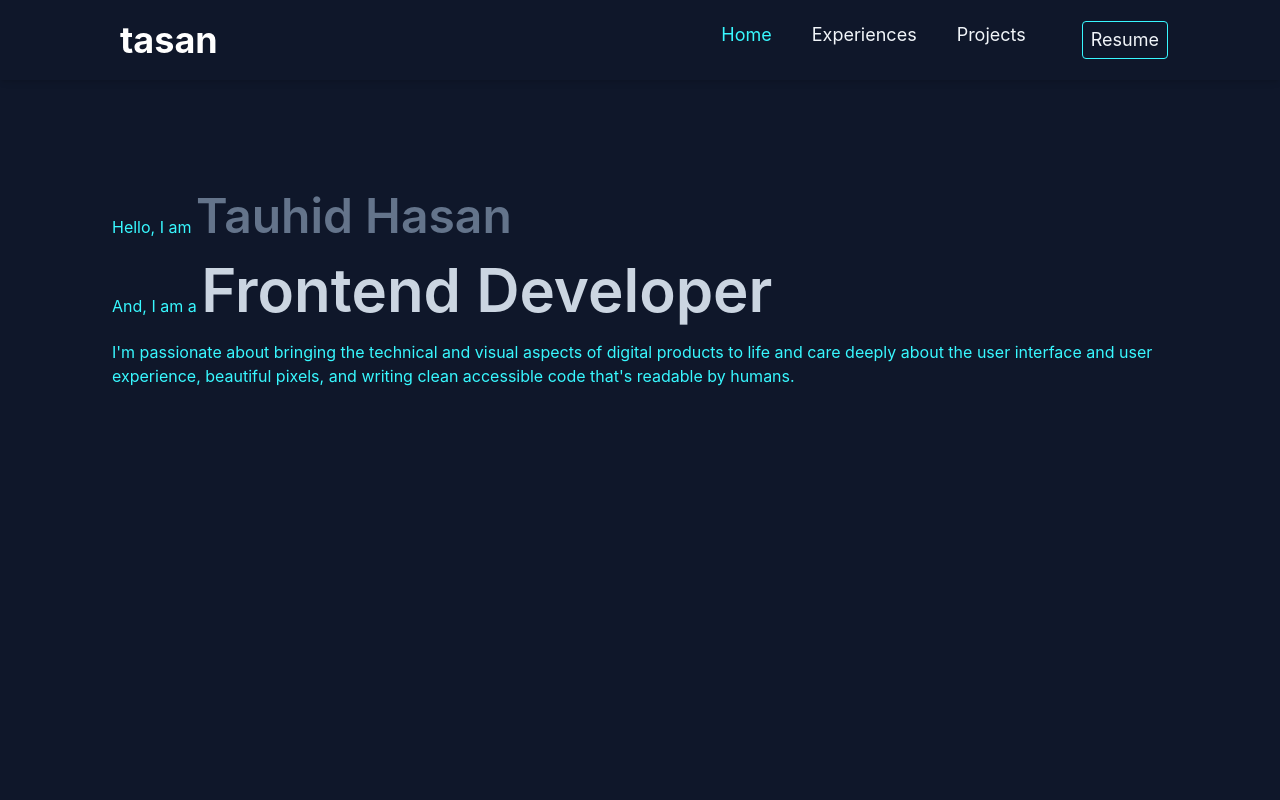
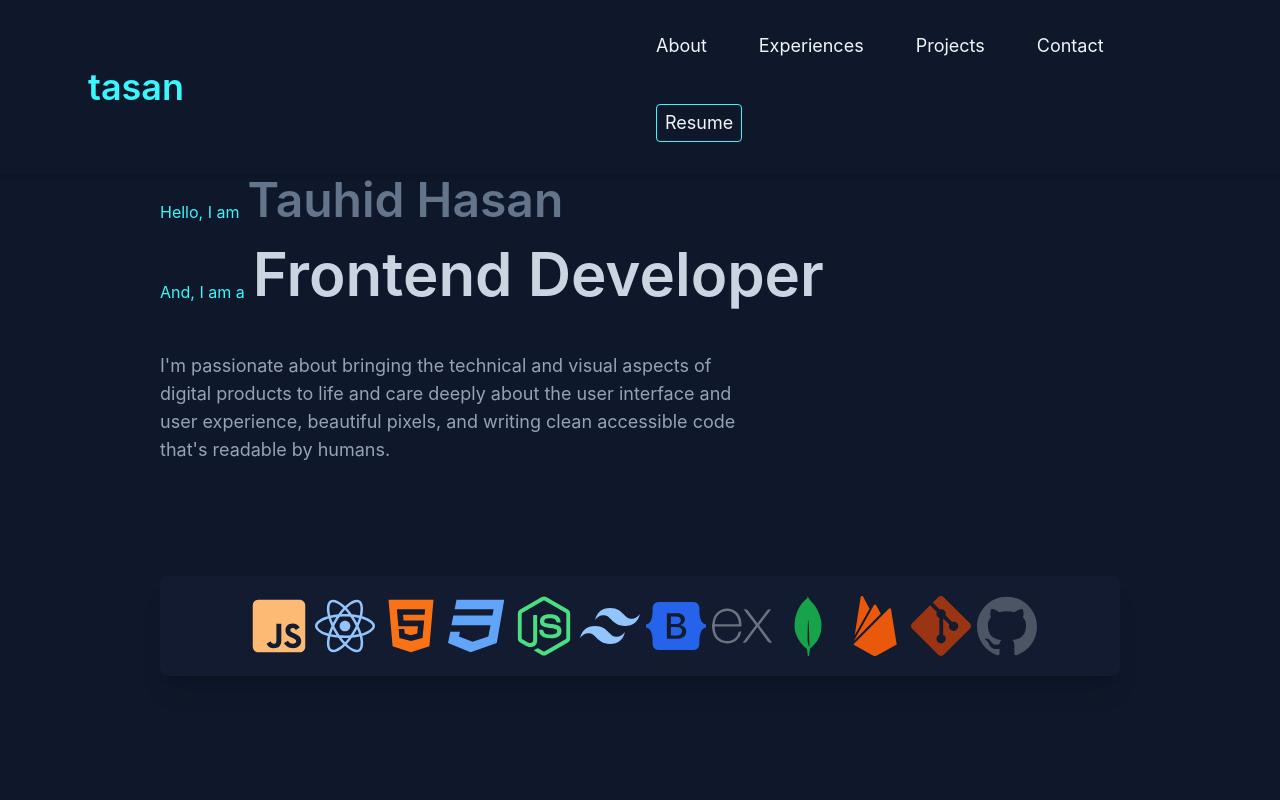
Before and after one commit to tauhid-hasan-dev/tauhidhasan, a React (Create React App) app: page / in a window 1280 px wide. Shown: the top 800 px of the page. Built offline with nearby package versions, Linux system fonts and the light colour scheme.

Commit message:
intro done

```diff
--- /dev/null
+++ b/src/Components/Home/Home/Contact.js
@@ -0,0 +1,11 @@
+import React from 'react';
+
+const Contact = () => {
+    return (
+        <div className=' h-screen bg-green-200 ' id='contact'>
+            <p>this contact</p>
+        </div>
+    );
+};
+
+export default Contact;
--- a/src/Components/Home/Home/Experiences.js
+++ b/src/Components/Home/Home/Experiences.js
@@ -2,7 +2,7 @@ import React from 'react';
 
 const Experiences = () => {
     return (
-        <div className=' h-screen bg-red-200 h-24' >
+        <div className=' h-screen bg-red-200 ' id='experience'>
             <p>this experiences</p>
         </div>
     );
--- a/src/Components/Home/Home/Home.js
+++ b/src/Components/Home/Home/Home.js
@@ -1,12 +1,16 @@
 import React from 'react';
+import Contact from './Contact';
 import Experiences from './Experiences';
 import Intro from './Intro';
+import Projects from './Projects';
 
 const Home = () => {
     return (
         <div>
             <Intro></Intro>
             <Experiences></Experiences>
+            <Projects></Projects>
+            <Contact></Contact>
         </div>
     );
 };
--- a/src/Components/Home/Home/Intro.js
+++ b/src/Components/Home/Home/Intro.js
@@ -1,16 +1,36 @@
 import React from 'react';
+import { FaCss3, FaHtml5, FaJsSquare, FaNodeJs, FaReact } from "react-icons/fa";
+import { SiBitbucket, SiBootstrap, SiExpress, SiFirebase, SiGit, SiGithub, SiMongodb, SiTailwindcss } from "react-icons/si";
 
 const Intro = () => {
     return (
-        <div className='h-screen mt-20 bg-background px-28 py-28 flex flex-col gap-5' >
-            <div>
-                <span className='text-text'>Hello, I am </span> <span className='text-5xl font-semibold text-slate-500'>Tauhid Hasan</span>
+        <div className='h-screen mt-10 lg:mt-16 bg-background px-8 lg:px-40 py-28 flex flex-col gap-12'>
+            <div className=' flex flex-col gap-5 ' >
+                <div className='flex flex-col lg:flex-row lg:items-end items-start gap-2'>
+                    <p className='text-text'>Hello, I am </p> <p className='text-3xl lg:text-5xl font-semibold text-slate-500'>Tauhid Hasan</p>
+                </div>
+                <div className='flex flex-col lg:flex-row lg:items-end items-start gap-2  '>
+                    <p className='text-text'>And, I am a </p> <p className='text-4xl lg:text-4xl lg:text-6xl font-semibold text-slate-300'>Frontend Developer</p>
+                </div>
             </div>
-            <div>
-                <span className='text-text'>And, I am a </span> <span className='text-6xl font-semibold text-slate-300'>Frontend Developer</span>
+            <div className='lg:w-[60%] w-[100%]'>
+                <p className=' text-slate-400 text-lg '>I'm passionate about bringing the technical and visual aspects of digital products to life and care deeply about the user interface and user experience, beautiful pixels, and writing clean accessible code that's readable by humans. </p>
             </div>
-            <div>
-                <span className='text-text text-slate-400'>I'm passionate about bringing the technical and visual aspects of digital products to life and care deeply about the user interface and user experience, beautiful pixels, and writing clean accessible code that's readable by humans. </span>
+            <div className='p-5 rounded-lg  lg:mt-16  bg-skills shadow-xl flex justify-center '>
+                <div className='w-[100%] lg:w-[85%] grid grid-cols-4 lg:grid-cols-12 gap-2 lg:gap-3 '>
+                    <FaJsSquare className='text-4xl lg:text-6xl text-orange-300'></FaJsSquare>
+                    <FaReact className='text-4xl lg:text-6xl text-blue-300'></FaReact>
+                    <FaHtml5 className='text-4xl lg:text-6xl text-orange-500'></FaHtml5>
+                    <FaCss3 className='text-4xl lg:text-6xl text-blue-400'></FaCss3>
+                    <FaNodeJs className='text-4xl lg:text-6xl text-green-400'></FaNodeJs>
+                    <SiTailwindcss className='text-4xl lg:text-6xl text-blue-300'></SiTailwindcss>
+                    <SiBootstrap className='text-4xl lg:text-6xl text-blue-600'></SiBootstrap>
+                    <SiExpress className='text-4xl lg:text-6xl text-gray-500'></SiExpress>
+                    <SiMongodb className='text-4xl lg:text-6xl text-green-600'></SiMongodb>
+                    <SiFirebase className='text-4xl lg:text-6xl text-orange-600'></SiFirebase>
+                    <SiGit className='text-4xl lg:text-6xl text-orange-800'></SiGit>
+                    <SiGithub className='text-4xl lg:text-6xl text-gray-600'></SiGithub>
+                </div>
             </div>
         </div>
     );
--- /dev/null
+++ b/src/Components/Home/Home/Projects.js
@@ -0,0 +1,11 @@
+import React from 'react';
+
+const Projects = () => {
+    return (
+        <div className=' h-screen bg-blue-200 ' id='projects' >
+            <p>this projects</p>
+        </div>
+    );
+};
+
+export default Projects;
--- a/src/Components/shared/Navbar.js
+++ b/src/Components/shared/Navbar.js
@@ -1,29 +1,28 @@
 import React from 'react';
 import { Link, NavLink } from 'react-router-dom';
 
+
 const Navbar = () => {
     const menuItem = <>
-        <NavLink
-            to="/"
-            className={({ isActive }) =>
-                isActive ? '  text-text' : undefined
-            }
-        >Home</NavLink>
-
-        <NavLink to='/services' className={({ isActive }) =>
-            isActive ? ' text-text' : undefined
-        } >Experiences</NavLink>
-
-        <NavLink to='/blog' className={({ isActive }) =>
-            isActive ? ' text-text' : undefined
-        }>Projects</NavLink>
-
-        <a href='https://drive.google.com/file/d/1ix8ayp0IoC7mFdCLm0ZmK4v3okuf3HhK/view' className='pl-2 lg:pl-4 ' target="_blank" ><button className="hover:bg-slate-600 border border-text px-2  py-1  rounded " target="_blank">Resume</button></a>
-
+        <li >
+            <a href="#intro">About</a>
+        </li>
+        <li >
+            <a href="#experience">Experiences</a>
+        </li>
+        <li  >
+            <a href="#projects">Projects</a>
+        </li>
+        <li >
+            <a href="#contact">Contact</a>
+        </li>
+        <li>
+            <a href='https://drive.google.com/file/d/1ix8ayp0IoC7mFdCLm0ZmK4v3okuf3HhK/view' className='pl-2 lg:pl-4 ' target="_blank" ><button className="hover:bg-slate-600 border border-text px-2  py-1  rounded " target="_blank">Resume</button></a>
+        </li>
 
     </>
     return (
-        <div className={`navbar fixed top-0 bg-background shadow-md px-5   lg:px-28 py-5 `}>
+        <div className={`navbar fixed top-0 bg-background shadow-md px-5 lg:px-20 py-5 `}>
             <div className="navbar-start">
                 <div className="dropdown">
                     <label tabIndex={0} className="btn btn-ghost lg:hidden text-white text-6xl">
@@ -35,13 +34,13 @@ const Navbar = () => {
                 </div>
                 <Link to="/" className="normal-case text-xl   lg:text-4xl text-white font-semibold ">
                     <div className='flex  items-center justify-center'>
-                        <span className='block ml-2 font-bold'>tasan</span>
+                        <span className='block ml-2 font-semibold text-text text-3xl lg:text-4xl'>tasan</span>
                     </div>
                 </Link>
             </div>
 
             <div className="navbar-end hidden lg:flex">
-                <ul className="wmenu menu-horizontal p-0 text-slate-100 gap-10 text-lg ">
+                <ul className="menu menu-horizontal p-0 text-slate-100 gap-5 text-lg ">
                     {menuItem}
                 </ul>
             </div>
--- a/tailwind.config.js
+++ b/tailwind.config.js
@@ -7,6 +7,7 @@ module.exports = {
     extend: {
       colors: {
         'background': '#0F172A',
+        'skills': '#121B30',
         'text': '#38F8FF'
 
       },
```
Also changed, not shown: src/routes/routes.js (+3 -4 lines).
